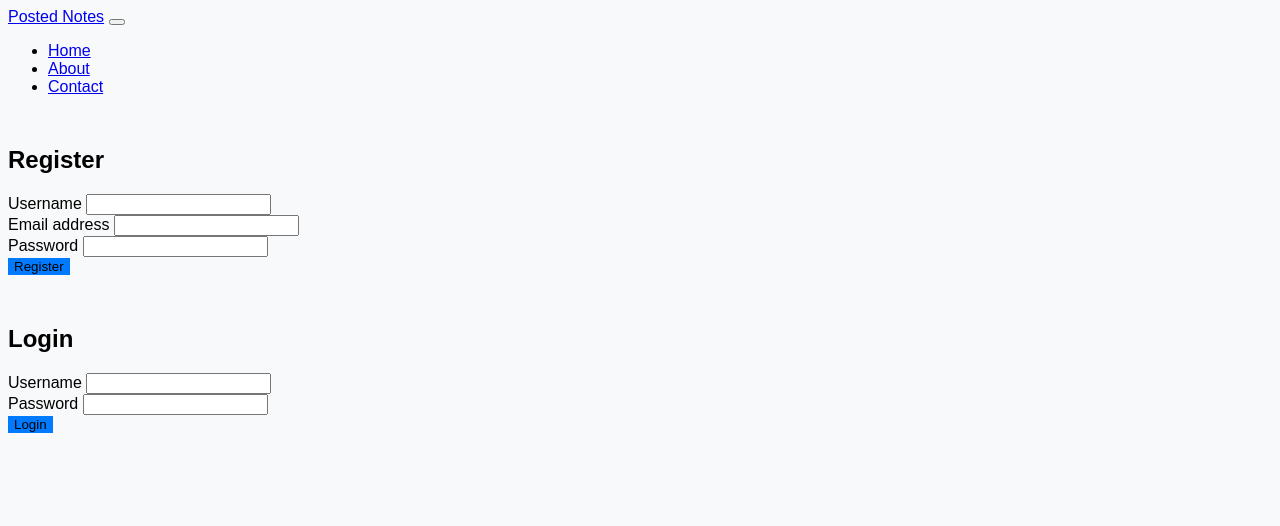
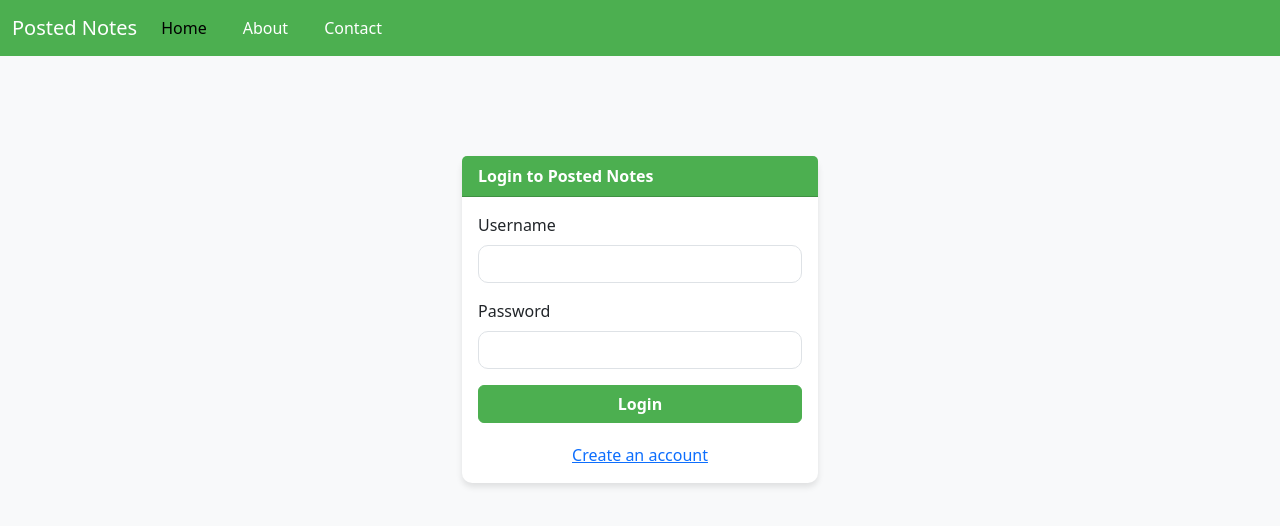
Before and after one commit to yeonholee50/PostedNotesDev, a plain HTML site: page frontend/index.html in a window 1280 px wide. Drawn offline with nearby package versions, Linux system fonts and the light colour scheme.

Commit message:
style changes

```diff
--- a/frontend/index.html
+++ b/frontend/index.html
@@ -1,17 +1,28 @@
 <!DOCTYPE html>
 <html lang="en">
   <head>
-    <meta charset="UTF-8">
-    <meta name="viewport" content="width=device-width, initial-scale=1.0">
-    <title>Posted Notes</title>
-    <link rel="stylesheet" href="styles.css">
+    <meta charset="UTF-8" />
+    <meta name="viewport" content="width=device-width, initial-scale=1.0" />
+    <title>Login/Signup - Posted Notes</title>
+    <link
+      href="https://cdn.jsdelivr.net/npm/bootstrap@5.3.0/dist/css/bootstrap.min.css"
+      rel="stylesheet"
+    />
+    <link rel="stylesheet" href="styles.css" />
   </head>
   <body>
-
-<nav class="navbar navbar-expand-lg navbar-light bg-light">
+    <nav class="navbar navbar-expand-lg navbar-light">
       <div class="container-fluid">
         <a class="navbar-brand" href="#">Posted Notes</a>
-    <button class="navbar-toggler" type="button" data-bs-toggle="collapse" data-bs-target="#navbarNav" aria-controls="navbarNav" aria-expanded="false" aria-label="Toggle navigation">
+        <button
+          class="navbar-toggler"
+          type="button"
+          data-bs-toggle="collapse"
+          data-bs-target="#navbarNav"
+          aria-controls="navbarNav"
+          aria-expanded="false"
+          aria-label="Toggle navigation"
+        >
           <span class="navbar-toggler-icon"></span>
         </button>
         <div class="collapse navbar-collapse" id="navbarNav">
@@ -30,49 +41,97 @@
       </div>
     </nav>
 
-<div class="container mt-5">
+    <div class="container">
       <div class="row justify-content-center">
-        <div class="col-md-6">
-            <h2 class="mb-3">Register</h2>
-            <form id="registerForm">
+        <div class="col-md-4">
+          <div class="card">
+            <div class="card-header">
+              <div id="loginHeader">Login to Posted Notes</div>
+              <div id="registerHeader" class="hidden">Create an Account</div>
+            </div>
+            <div class="card-body">
+              <form id="loginForm">
                 <div class="mb-3">
                   <label for="username" class="form-label">Username</label>
-                    <input type="text" class="form-control" id="username" required>
+                  <input
+                    type="text"
+                    class="form-control"
+                    id="username"
+                    required
+                  />
+                </div>
+                <div class="mb-3">
+                  <label for="password" class="form-label">Password</label>
+                  <input
+                    type="password"
+                    class="form-control"
+                    id="password"
+                    required
+                  />
+                </div>
+                <button type="submit" class="btn btn-primary">Login</button>
+              </form>
+              <form id="registerForm" class="hidden">
+                <div class="mb-3">
+                  <label for="newUsername" class="form-label">Username</label>
+                  <input
+                    type="text"
+                    class="form-control"
+                    id="newUsername"
+                    required
+                  />
                 </div>
                 <div class="mb-3">
                   <label for="email" class="form-label">Email address</label>
-                    <input type="email" class="form-control" id="email" required>
+                  <input
+                    type="email"
+                    class="form-control"
+                    id="email"
+                    required
+                  />
                 </div>
                 <div class="mb-3">
-                    <label for="password" class="form-label">Password</label>
-                    <input type="password" class="form-control" id="password" required>
+                  <label for="newPassword" class="form-label">Password</label>
+                  <input
+                    type="password"
+                    class="form-control"
+                    id="newPassword"
+                    required
+                  />
                 </div>
                 <button type="submit" class="btn btn-primary">Register</button>
               </form>
+              <div class="register-link">
+                <a href="#" id="registerLink">Create an account</a>
               </div>
             </div>
           </div>
-
-<div class="container mt-5">
-    <div class="row justify-content-center">
-        <div class="col-md-6">
-            <h2 class="mb-3">Login</h2>
-            <form id="loginForm">
-                <div class="mb-3">
-                    <label for="loginUsername" class="form-label">Username</label>
-                    <input type="text" class="form-control" id="loginUsername" required>
-                </div>
-                <div class="mb-3">
-                    <label for="loginPassword" class="form-label">Password</label>
-                    <input type="password" class="form-control" id="loginPassword" required>
-                </div>
-                <button type="submit" class="btn btn-primary">Login</button>
-            </form>
         </div>
       </div>
     </div>
 
     <script src="https://cdn.jsdelivr.net/npm/axios/dist/axios.min.js"></script>
-<script src="scripts.js"></script>
+    <script>
+      const loginForm = document.getElementById("loginForm");
+      const registerForm = document.getElementById("registerForm");
+      const loginHeader = document.getElementById("loginHeader");
+      const registerHeader = document.getElementById("registerHeader");
+      const registerLink = document.getElementById("registerLink");
+
+      registerLink.addEventListener("click", function (event) {
+        event.preventDefault();
+        loginForm.classList.toggle("hidden");
+        registerForm.classList.toggle("hidden");
+        if (loginForm.classList.contains("hidden")) {
+          loginHeader.classList.add("hidden");
+          registerHeader.classList.remove("hidden");
+          registerLink.textContent = "Already have an account?";
+        } else {
+          loginHeader.classList.remove("hidden");
+          registerHeader.classList.add("hidden");
+          registerLink.textContent = "Create an account";
+        }
+      });
+    </script>
   </body>
 </html>
--- a/frontend/styles.css
+++ b/frontend/styles.css
@@ -1,28 +1,64 @@
 body {
-    font-family: Arial, sans-serif;
-    background-color: #f8f9fa;
+  background-color: #f8f9fa; /* Light gray */
+}
+.container {
+  margin-top: 100px;
+}
+.card {
+  border: none;
+  border-radius: 10px;
+  box-shadow: 0 4px 6px rgba(0, 0, 0, 0.1);
+}
+.card-header {
+  background-color: #4caf50; /* Green */
+  color: white;
+  font-weight: bold;
+  border-radius: 10px 10px 0 0;
+}
+.btn-primary {
+  background-color: #4caf50; /* Green */
+  border-color: #4caf50; /* Green */
+  width: 100%;
+  font-weight: bold;
+}
+.btn-primary:hover {
+  background-color: #45a049; /* Darker green */
+  border-color: #45a049; /* Darker green */
+}
+.form-control {
+  border-radius: 10px;
+  border-color: #dee2e6;
+}
+.register-link {
+  text-align: center;
+  margin-top: 20px;
+}
+.hidden {
+  display: none;
+}
+.navbar {
+  background-color: #4caf50; /* Green */
 }
 
-.container {
-    margin-top: 50px;
+.navbar-brand,
+.navbar-nav .nav-link {
+  color: white;
 }
 
-.navbar {
-    margin-bottom: 30px;
+.navbar-nav .nav-link {
+  margin-right: 20px;
 }
 
-.form-container {
-    background-color: #fff;
-    padding: 30px;
-    border-radius: 10px;
-    box-shadow: 0 0 10px rgba(0, 0, 0, 0.1);
+.navbar-nav .nav-link:hover {
+  color: #f8f9fa; /* Light gray */
 }
 
-.btn-primary {
-    background-color: #007bff;
-    border: none;
+.navbar-toggler-icon {
+  background-color: white;
 }
 
-.btn-primary:hover {
-    background-color: #0056b3;
+/* Container for the navigation bar */
+.container-nav {
+  padding-top: 20px;
+  padding-bottom: 20px;
 }
```
Lines whose indentation alone changed are shown as unchanged.
